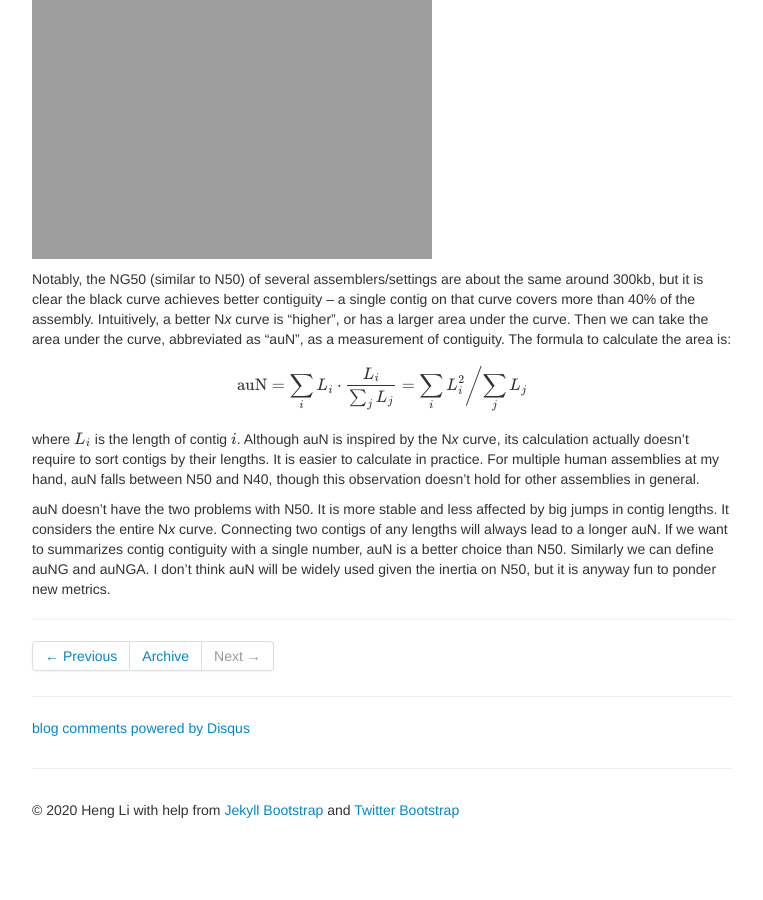
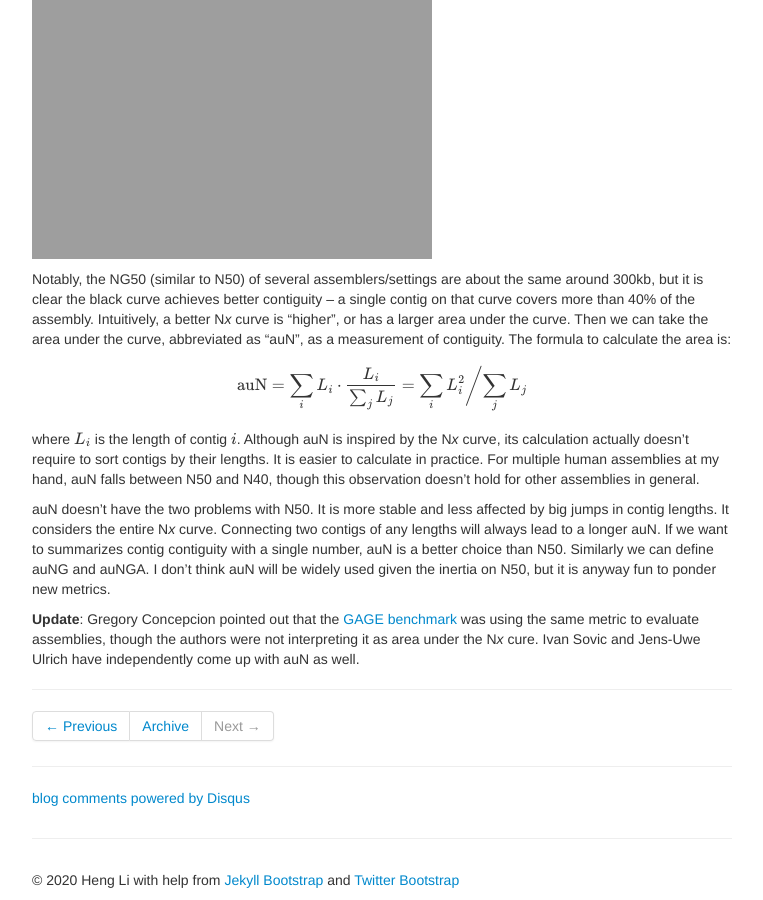
Before and after one commit to lh3/lh3.github.com, a Jekyll site: the page built from _posts/2020-04-08-a-new-metric-on-assembly-contiguity.md, in a window 1280 px wide and 900 px high, scrolled down 583 px. Shown: the whole window, without its empty margins (258-1021 px from the left). Built offline with Jekyll 4.4.1, drawn with Linux system fonts in a browser that asks for light colours; formulas are drawn with MathJax 3; a script that is not in the unit is left out; comment, search, counter and statistics services are not loaded; before the commit the page ends 1413 px from its top, so only the background shows below that.

Commit message:
update on other discoveries

```diff
--- a/_posts/2020-04-08-a-new-metric-on-assembly-contiguity.md
+++ b/_posts/2020-04-08-a-new-metric-on-assembly-contiguity.md
@@ -58,6 +58,12 @@ summarizes contig contiguity with a single number, auN is a better choice than
 N50. Similarly we can define auNG and auNGA. I don't think auN will be widely
 used given the inertia on N50, but it is anyway fun to ponder new metrics.
 
+**Update**: Gregory Concepcion pointed out that the [GAGE benchmark][gage] was
+using the same metric to evaluate assemblies, though the authors were not
+interpreting it as area under the N*x* cure. Ivan Sovic and Jens-Uwe Ulrich
+have independently come up with auN as well.
+
 [n50]: https://en.wikipedia.org/wiki/N50,_L50,_and_related_statistics
 [nibs]: https://nbis.se/
 [ws]: https://nbisweden.github.io/workshop-genome_assembly/index
+[gage]: https://www.ncbi.nlm.nih.gov/pubmed/22147368
```
